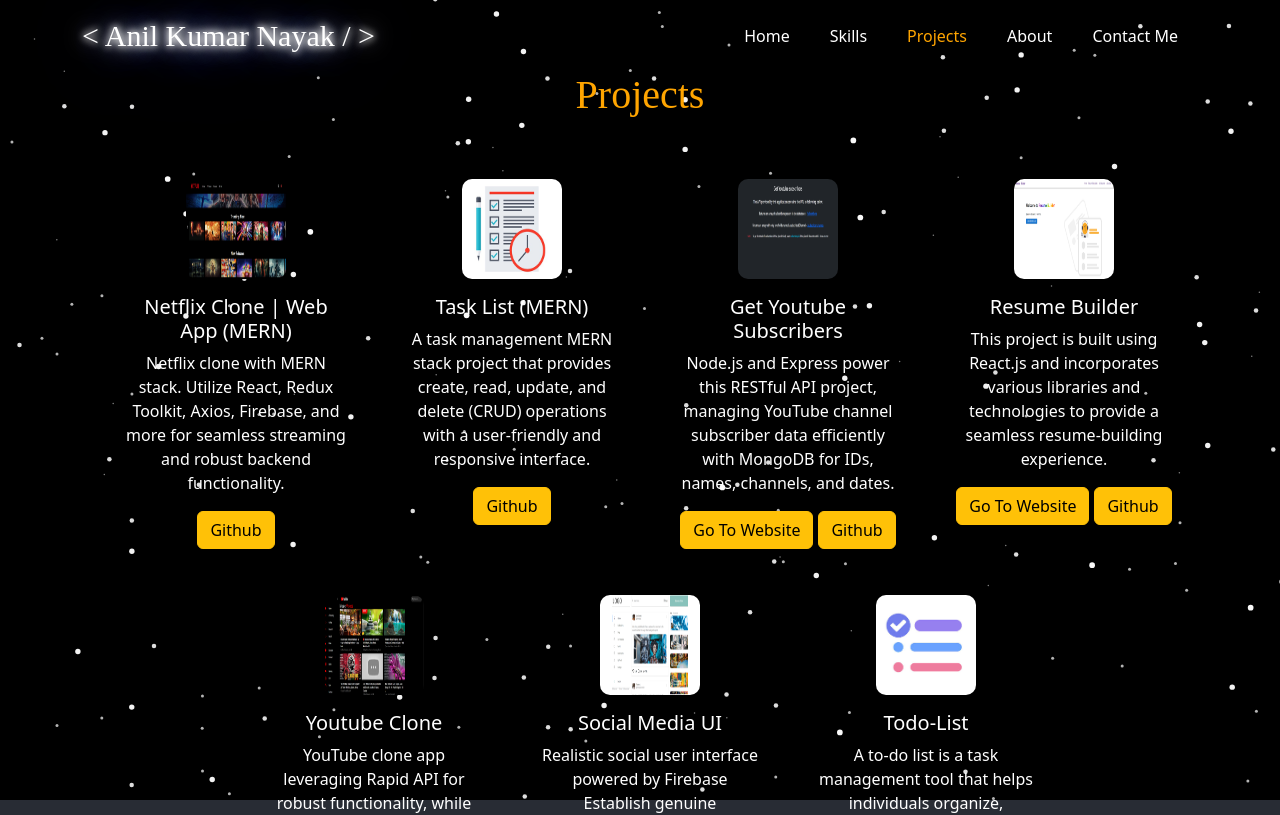
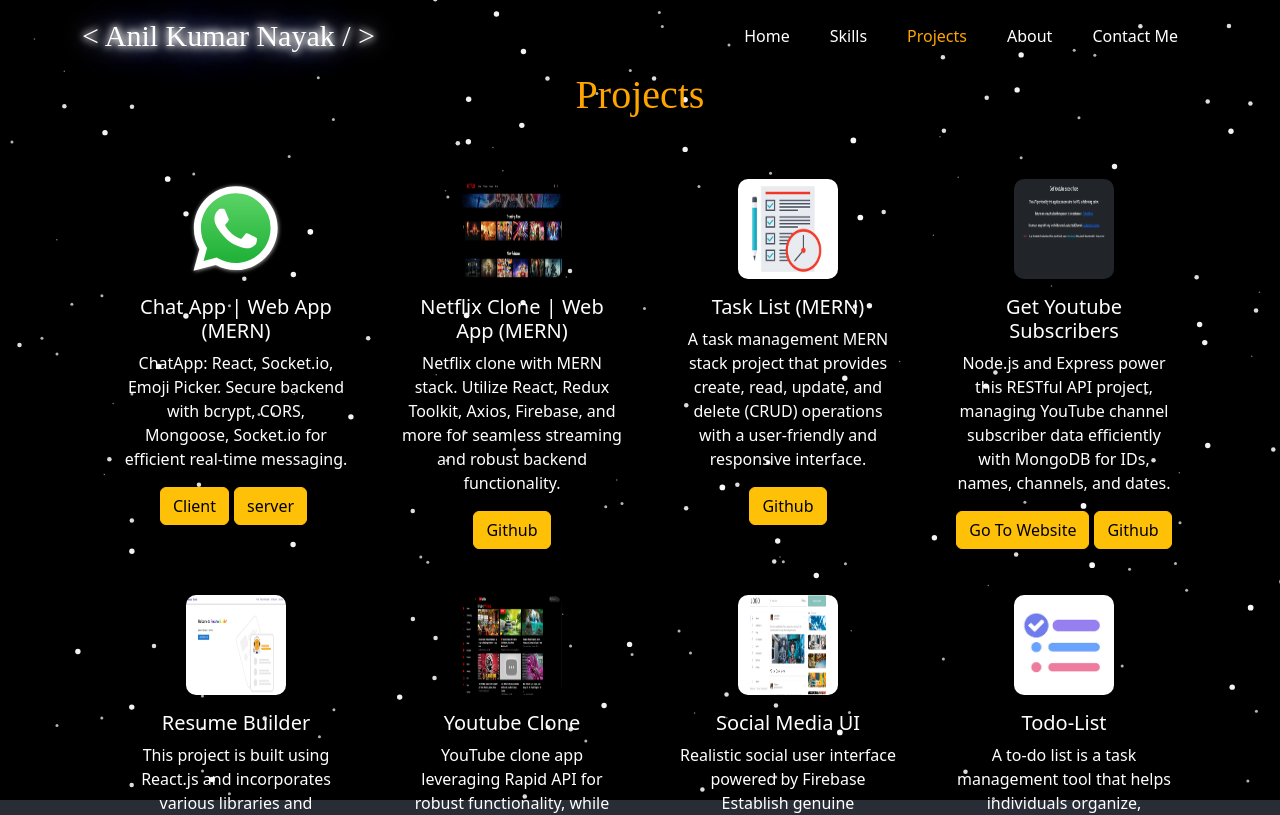
Before and after one commit to anil639/portfolio, a React (Create React App) app: page /portfolio/project in a window 1280 px wide. Shown: the top 815 px of the page. Built offline with nearby package versions, Linux system fonts and the light colour scheme.

Commit message:
project added.

```diff
--- a/src/components/Projects/ProjectCards.js
+++ b/src/components/Projects/ProjectCards.js
@@ -23,13 +23,35 @@
                   Go To Website
                 </Button>
               ) : null}
+              {value.client_link ? (
+                <Button
+                  href={value.client_link}
+                  target="_blank"
+                  variant="warning"
+                  style={{ marginRight: "5px" }}
+                >
+                  Client
+                </Button>
+              ) : null}
+              {value.server_link ? (
+                <Button
+                  href={value.server_link}
+                  target="_blank"
+                  variant="warning"
+                  style={{ marginRight: "5px" }}
+                >
+                  server
+                </Button>
+              ) : null}
+              {value.github_link ? (
                 <Button
                   href={value.github_link}
                   target="_blank"
                   variant="warning"
                 >
                   Github
-              </Button>{" "}
+                </Button>
+              ) : null}
             </Card.Body>
           </Card>
         </div>
--- a/src/components/Projects/ProjectData.js
+++ b/src/components/Projects/ProjectData.js
@@ -5,7 +5,17 @@
 import SocialMediaUI from "./Images/SocialMediaUI.png";
 import YoutubeClone from "./Images/YoutubeClone.png";
 import netflixClone from "./Images/netflixClone.png";
+import chatApp from "./Images/wp svg.svg";
 const ProjectData = [
+  {
+    image: chatApp,
+    title: "Chat App | Web App (MERN)",
+    description:
+      "ChatApp: React, Socket.io, Emoji Picker. Secure backend with bcrypt, CORS, Mongoose, Socket.io for efficient real-time messaging.",
+    site_link: "",
+    client_link: "https://github.com/anil639/chatapp_client",
+    server_link: "https://github.com/anil639/chatapp_server",
+  },
   {
     image: netflixClone,
     title: "Netflix Clone | Web App (MERN)",
--- a/src/components/Skills/SkillData.js
+++ b/src/components/Skills/SkillData.js
@@ -9,6 +9,8 @@
 import nodeJs_img from "./images/nodeJs_img.png";
 import mongodb_img from "./images/mongoDb_img.png";
 import mysql_img from "./images/mysql_img.png";
+import PostMan from "./images/PostMan.png";
+
 const SkillData = [
   {
     image: html,
@@ -76,5 +78,11 @@
     description:
       "Popular relational database. Store, retrieve, and manage data effectively for applications.",
   },
+  {
+    image: PostMan,
+    title: "Postman",
+    description:
+      "API development simplified; streamline, test, and document effortlessly.",
+  },
 ];
 export default SkillData;
```
Also changed, not shown: src/components/Projects/Images/wp svg.svg (added), src/components/Skills/images/PostMan.png (added). Lines whose indentation alone changed are shown as unchanged.
